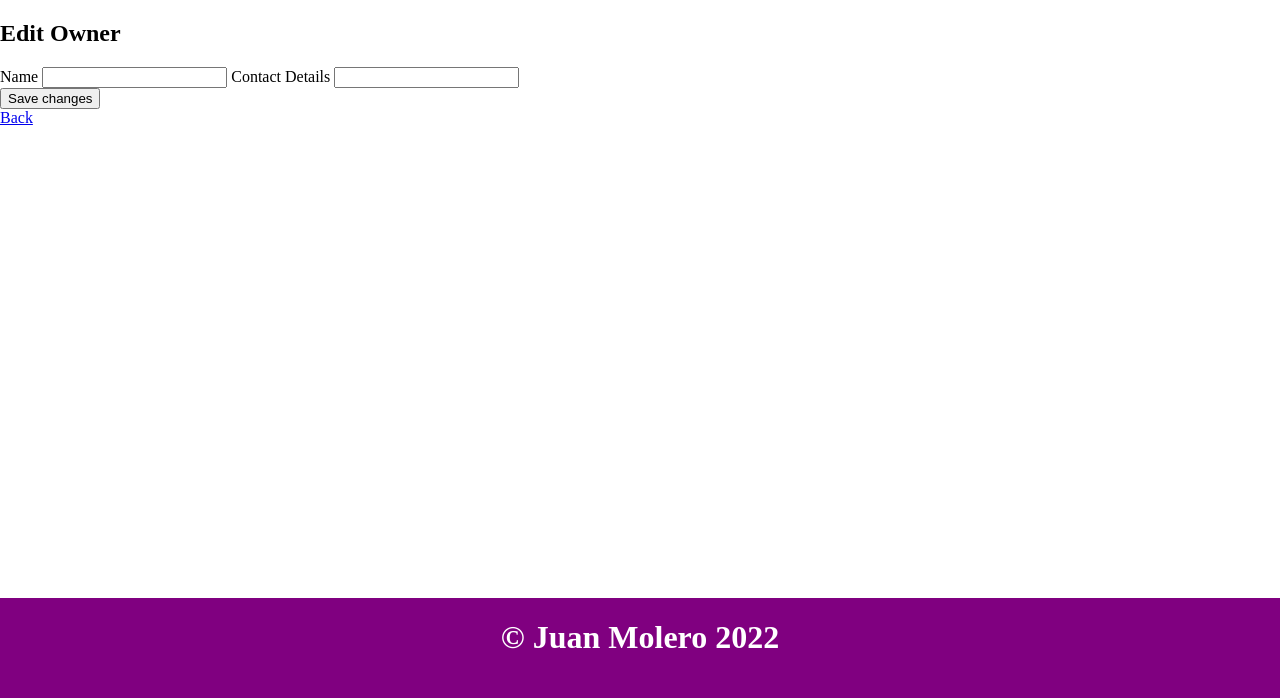
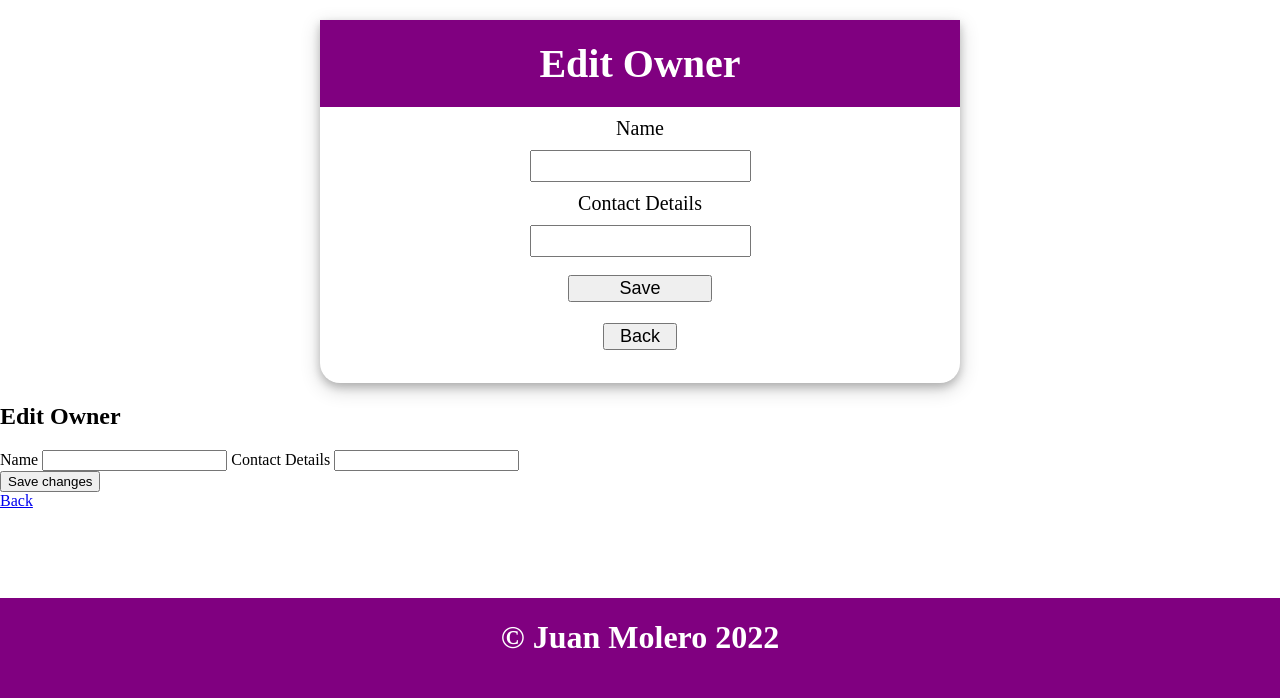
Before and after one commit to juanMoleroD/vet_management_project, a Flask app: page /owners/1/edit in a window 1280 px wide. Shown: the part 102-800 px from the top of the page. Run offline with Flask 2, Linux system fonts and the light colour scheme; data that the repository does not hold is empty; some libraries are stand-ins or nearby versions.

Commit message:
further styling on owners

```diff
--- a/templates/owners/edit.html
+++ b/templates/owners/edit.html
@@ -1,5 +1,32 @@
 {% extends 'base.html' %}
 {% block content %}
+<main>
+    <section class="card">
+        <h1>Edit Owner</h1>
+        <section class="card-content">
+            <form action="/owners/{{ owner.id }}" method="POST" id="owner-form" class="new-edit-form">
+
+                    <label for="owner-name"> Name</label>
+                    <input type="text" name='name' id="vet-name" value="{{ owner.name }}" class="new-edit-form-element">
+                    <label for="owner-contacts">Contact Details</label>
+                    <input type="text" name="contact-details" id="owner-contacts" value="{{ owner.contact_details }}" class="new-edit-form-element">
+                    <br>
+                    <input id='submit-button' type="submit" value="Save" class="link-button">
+            </form>
+            <br>
+        </section>
+        <nav class="card-nav">
+            <form action="/owners/{{ owner.id }}">
+                <input type="submit" value="Back" class="link-button">
+            </form>
+        </nav>
+    </section>
+</main>
+
+
+
+
+
 
         <section>
             <h1>Edit Owner </h1>
```
